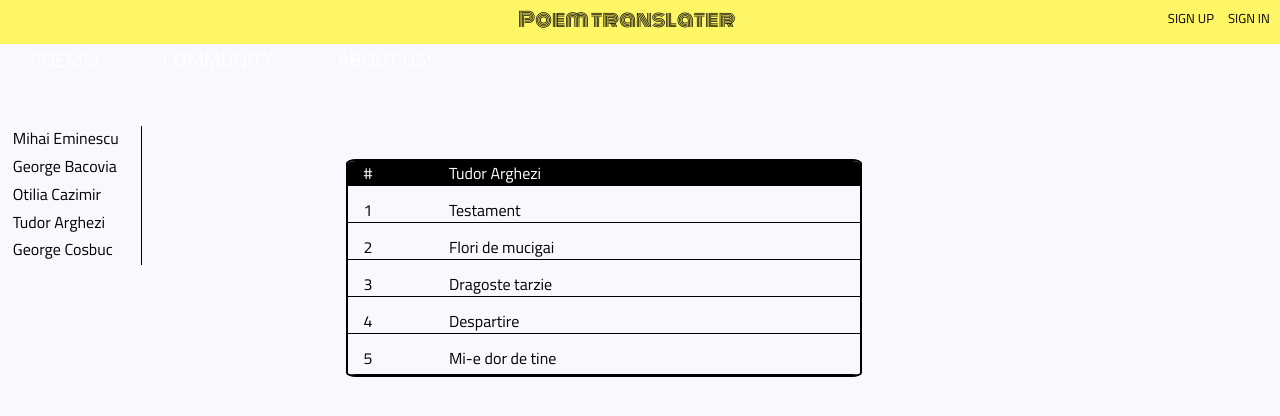
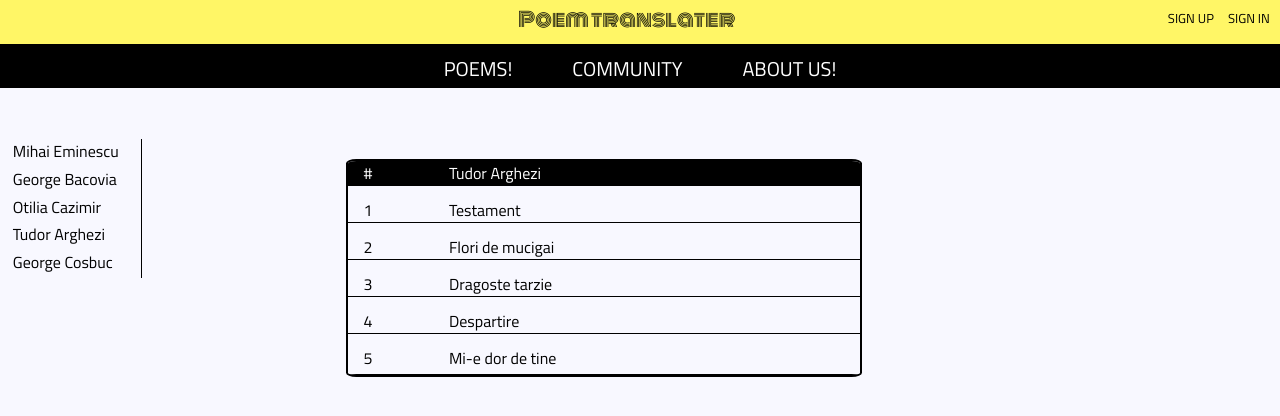
Before and after one commit to cotaoctavian/PoTr, a PHP site: page /arghezi.html in a window 1280 px wide. Shown: the top 416 px of the page. Run offline with PHP 8.4, Linux system fonts and the light colour scheme.

Commit message:
Update style.css

```diff
--- a/style.css
+++ b/style.css
@@ -661,12 +661,14 @@
 	background-color: #ffc;
 }
 
-.nav {
+.menu-bar {
 	background-color: #000;
 	height: 2.5em;
 	padding-top: 0.3%;
-	text-align: center;
 	width: 100%;
+   	 display:flex;
+   	 flex-direction: row;
+    	justify-content: center;
 }
 
 .nav1 {
```
